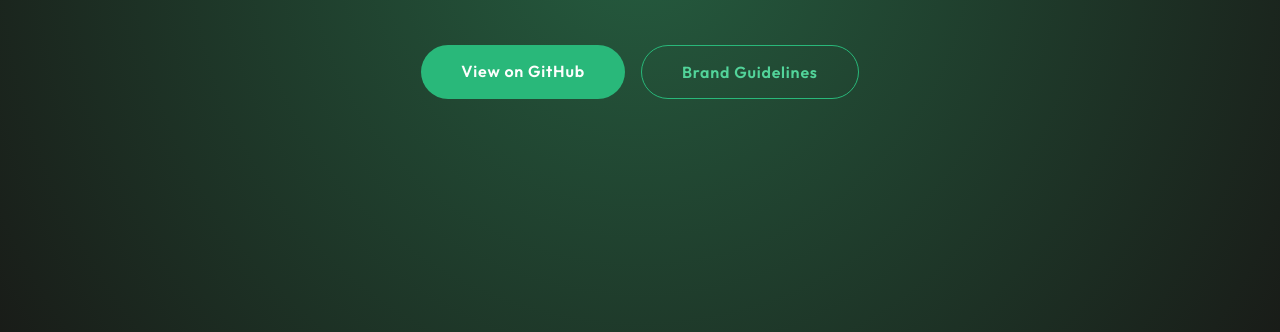
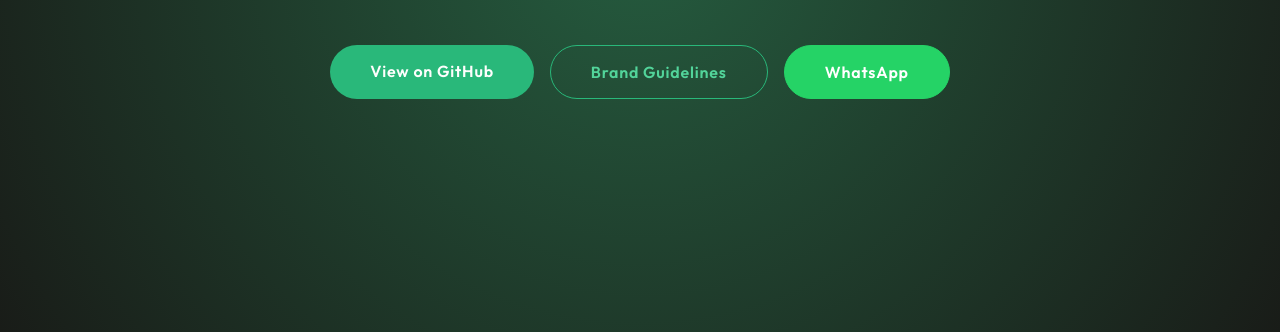
Before and after one commit to arifindobson/lead-labz, a plain HTML site: page index.html in a window 1280 px wide. Shown: the part 468-800 px from the top of the page. Drawn offline with Linux system fonts and the light colour scheme.

Commit message:
feat: add WhatsApp button to the contact section.

```diff
--- a/index.html
+++ b/index.html
@@ -184,6 +184,8 @@
             <a href="/leadlabz-brand-guidelines-v2.html" class="btn"
                 style="background: transparent; border: 1px solid var(--teal); color: var(--teal-lt);">Brand
                 Guidelines</a>
+            <a href="https://wa.me/6281222196765" class="btn" target="_blank"
+                style="background: #25D366; color: white; border: 1px solid #25D366;">WhatsApp</a>
         </div>
     </section>
 
```
